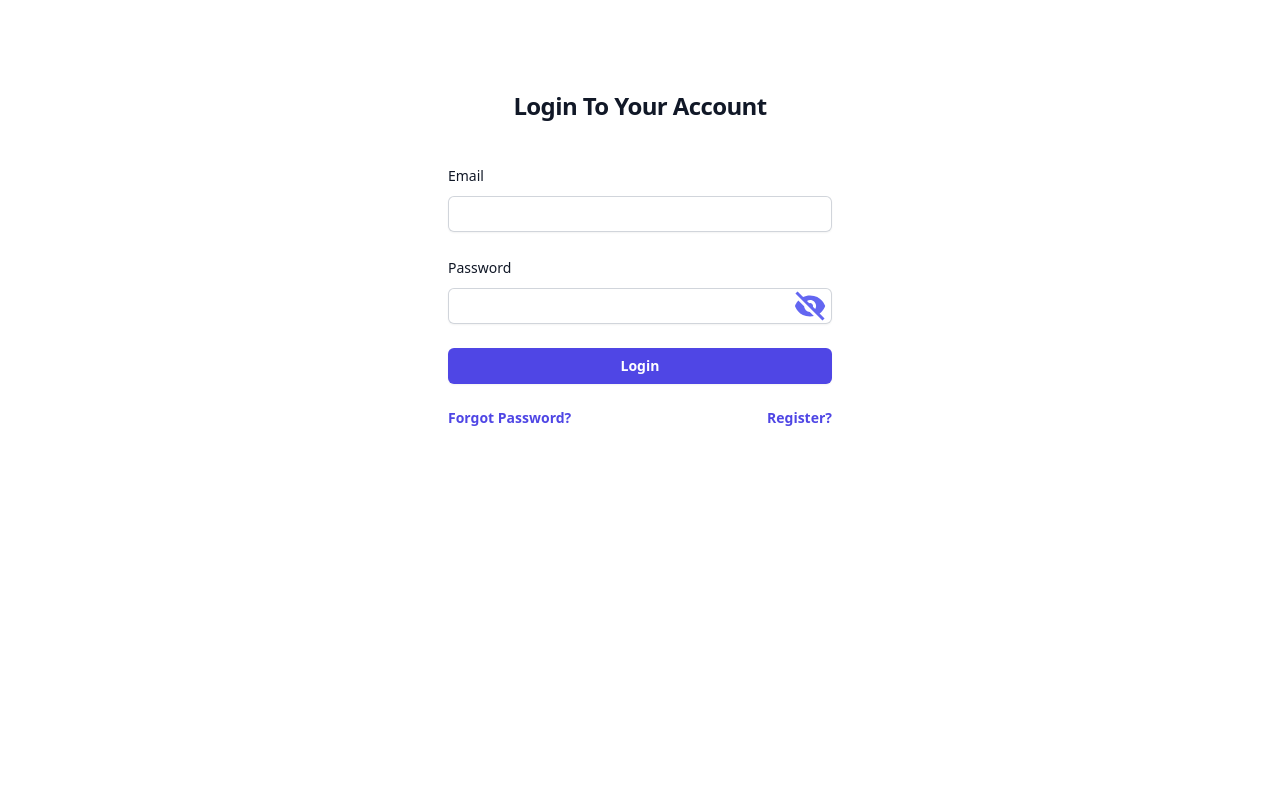
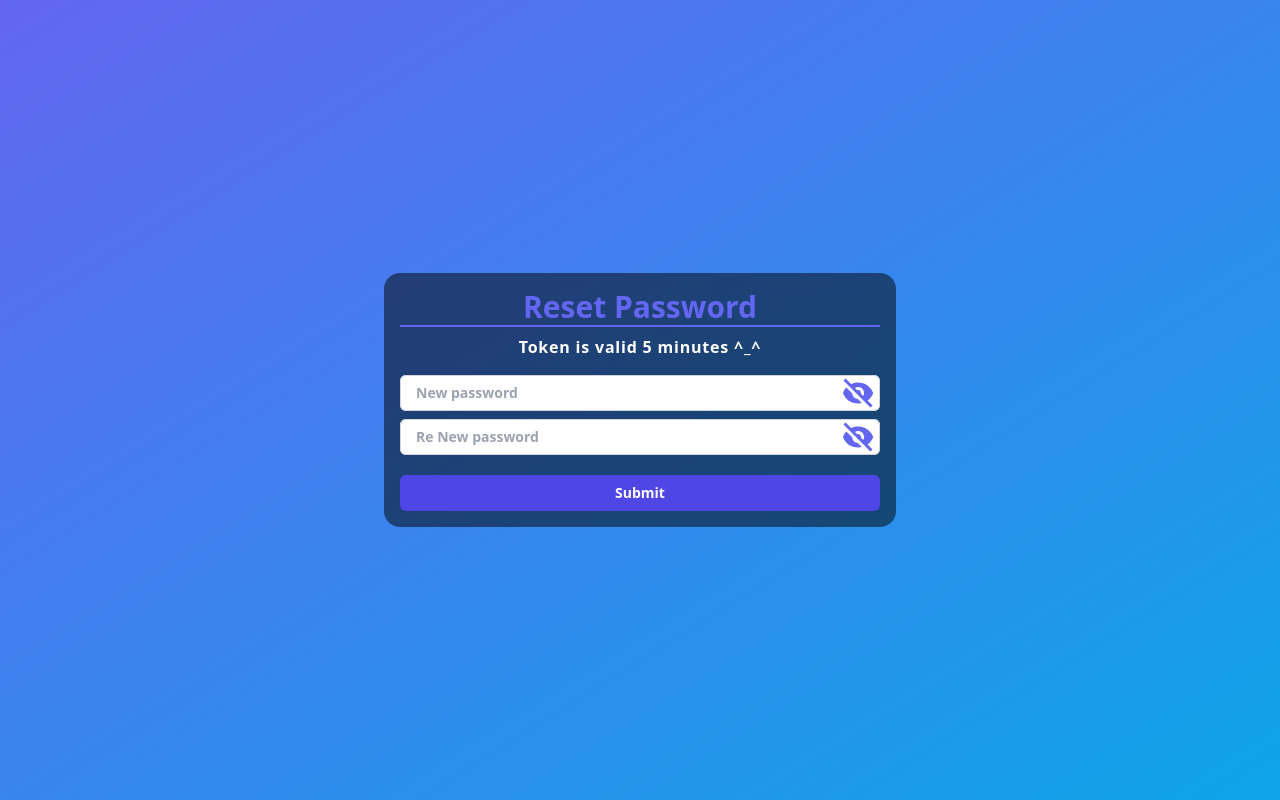
Before and after one commit to DevBassel/ChatApp, a React (Create React App) app in the folder client/: page /reset-password/1 in a window 1280 px wide. Before the commit this address led to /login. Built offline with nearby package versions, Linux system fonts and the light colour scheme; no server answers.

Commit message:
add forgot password

```diff
--- a/client/src/App.js
+++ b/client/src/App.js
@@ -7,6 +7,7 @@ import Popup from "./components/Popup";
 import Profile from "./pages/Profile";
 import Messenger from "./pages/Messenger";
 import NotFound from "./pages/NotFound";
+import ReSetPass from "./pages/ReSetPass";
 
 function App() {
   return (
@@ -18,6 +19,7 @@ function App() {
 
         <Route path="/login" element={<Login />} />
         <Route path="/register" element={<Register />} />
+        <Route path="/reset-password/:token" element={<ReSetPass />} />
         <Route path="/verify" element={<Verify />} />
 
         <Route path="*" element={<NotFound />} />
--- a/client/src/pages/Home.jsx
+++ b/client/src/pages/Home.jsx
@@ -26,10 +26,15 @@ export default function Home() {
     socket.connect();
     socket.emit("addUser", user?._id);
     socket.on("newChat", () => dispatch(getMyChats()));
+    socket.on("online", (users) => {
+      setActiveUsers(users);
+    });
+
+    return () => {
+      socket.off("newChat");
+    };
   }, [dispatch, user?._id]);
-  socket.on("online", (users) => {
-    setActiveUsers(users);
-  });
+
   return (
     <>
       <Navbar />
--- a/client/src/pages/Login.jsx
+++ b/client/src/pages/Login.jsx
@@ -6,11 +6,14 @@ import { useDispatch, useSelector } from "react-redux";
 import { login } from "../featchers/auth/authActions";
 import { addError } from "../featchers/error/errorSlice";
 import { authReset } from "../featchers/auth/authSlice";
+import Swal from "sweetalert2";
+import axios from "axios";
+import Loading from "../components/Loading";
 
 export default function Login() {
   const dispatch = useDispatch();
   const navigate = useNavigate();
-  const { error, user } = useSelector((s) => s.auth);
+  const { error, user, loading } = useSelector((s) => s.auth);
 
   const [userData, setData] = useState({
     email: "",
@@ -57,8 +60,45 @@ export default function Login() {
     }
   }
 
+  const sendReset = () => {
+    Swal.fire({
+      title: "Reset Your Password ^_^",
+      input: "email",
+      inputLabel: "Enter Your Email",
+      showCancelButton: true,
+      inputValidator: (val) => {
+        if (!emailPattern.test(val)) return "Enter Valid Email";
+      },
+    }).then(async (r) => {
+      if (r.isConfirmed) {
+        try {
+          const res = await axios.post(
+            "/api/auth/forget-password",
+            {
+              email: r.value,
+            },
+            { withCredentials: true }
+          );
+          if (res.data.success) {
+            Swal.fire({
+              title: "Check Your Email",
+              icon: "success",
+              iconColor: "#4f46e5",
+            });
+          }
+        } catch (error) {
+          Swal.fire({
+            title: error.response.data.error,
+            icon: "error",
+          });
+        }
+      }
+    });
+  };
+
   return (
     <>
+      {loading && <Loading />}
       <div className="flex min-h-full flex-1 flex-col justify-center px-6 py-12 lg:px-8">
         <div className="sm:mx-auto sm:w-full sm:max-w-sm">
           <h2 className="mt-10 capitalize text-center text-2xl font-bold leading-9 tracking-tight text-gray-900">
@@ -97,12 +137,12 @@ export default function Login() {
               </button>
             </div>
             <div className="text-sm flex capitalize justify-between">
-              <a
-                href="#s"
+              <Link
+                onClick={sendReset}
                 className=" font-bold text-indigo-600 hover:text-indigo-500"
               >
                 Forgot password?
-              </a>
+              </Link>
               <Link
                 to="/register"
                 className=" font-bold text-indigo-600 hover:text-indigo-500"
--- a/client/src/pages/Messenger.jsx
+++ b/client/src/pages/Messenger.jsx
@@ -73,6 +73,13 @@ export default function Messenger() {
     // checkIfImage(firendData?.avatar, setcheckImg);
 
     scrollDown.current?.scrollIntoView({ behavior: "smooth" });
+
+    return () => {
+      socket.emit("addUser", user?._id);
+      socket.off("typeing");
+      socket.off("stopTypeing");
+      socket.off("msg");
+    };
   }, [firendData?.avatar, msgs, user?._id]);
   socket.on("online", (users) => {
     setActiveUsers(users);
--- a/client/src/pages/RESetPass.jsx
+++ b/client/src/pages/RESetPass.jsx
@@ -1,46 +1,81 @@
 import React, { useState } from "react";
 import Input from "../components/Input";
 import { BiShow, BiSolidHide } from "react-icons/bi";
+import { useNavigate, useParams } from "react-router-dom";
+import { addError } from "../featchers/error/errorSlice";
+import { useDispatch } from "react-redux";
+import axios from "axios";
+import Swal from "sweetalert2";
 
 export default function RESetPass() {
+  const { token } = useParams();
   const [showPass, setShowPass] = useState(false);
+  const dispatch = useDispatch();
+  const navigate = useNavigate();
+  const passwordPattern =
+    /^(?=.*[A-Za-z])(?=.*\d)(?=.*[@$!%*#?&])[A-Za-z\d@$!%*#?&]{8,}$/;
   const [userData, setData] = useState({
-    current: "",
     password: "",
     password2: "",
   });
-
   const getData = ({ target }) =>
     setData({ ...userData, [target.name]: target.value });
-  const resetPass = (e) => {
+
+  const resetPass = async (e) => {
     e.preventDefault();
-    console.log("password reset");
+    // check input is not empty
+    if (userData.password.trim() && userData.password2.trim()) {
+      if (userData.password === userData.password2) {
+        if (passwordPattern.test(userData.password)) {
+          try {
+            // send requset to reset password
+            const res = await axios.post(`/api/auth/reset-password/${token}`, {
+              newPassword: userData.password,
+            });
+
+            // if success
+            if (res.data.success)
+              Swal.fire({
+                title: "Password Is Reset ^_^",
+                icon: "success",
+              }).then((r) => {
+                if (r.isConfirmed) navigate("/login");
+              });
+          } catch (error) {
+            // popup error
+            Swal.fire({
+              title: "Token Is Expired",
+              icon: "error",
+            }).then((r) => {
+              if (r.isConfirmed) navigate("/login");
+            });
+            //
+          }
+        } else
+          dispatch(
+            addError(
+              "Min 8 chars,  one uppercase letter, one lowercase letter, one number and one special character"
+            )
+          );
+      } else dispatch(addError("password dont't match"));
+    } else dispatch(addError("not valid form"));
   };
 
   return (
-    <div className="bg-slate-400 w-full leading-10 mt-6 p-4 font-bold rounded-2xl">
+    <section className="bg-gradient-to-tl h-screen absolute p-4 w-full from-sky-500 to-indigo-500">
+      <div className="bg-black bg-opacity-50 backdrop-blur-md w-10/12 md:w-2/5 m-auto leading-10  absolute top-1/2 left-1/2 -translate-x-1/2 -translate-y-1/2 p-4 font-bold rounded-2xl">
         <h1 className="capitalize text-center font-bold text-3xl border-b-2 border-indigo-500 text-indigo-500">
           {" "}
           reset password
         </h1>
-      <form onSubmit={resetPass} className="w-80 m-auto">
-        <Input
-          type={showPass ? "text" : "password"}
-          placeholder="Current password"
-          value={userData.current}
-          fun={getData}
-          ex={
-            <div
-              className=" absolute top-0 cursor-pointer right-1 text-4xl text-indigo-500"
-              onClick={() => setShowPass(!showPass)}
-            >
-              {showPass ? <BiShow /> : <BiSolidHide />}
-            </div>
-          }
-        />
+        <p className="text-center font-bold text-white tracking-wider">
+          Token is valid 5 minutes ^_^
+        </p>
+        <form onSubmit={resetPass} className="w-full m-auto">
           <Input
             type={showPass ? "text" : "password"}
             placeholder="New password"
+            name="password"
             value={userData.password}
             fun={getData}
             ex={
@@ -55,6 +90,7 @@ export default function RESetPass() {
           <Input
             type={showPass ? "text" : "password"}
             placeholder="Re New password"
+            name="password2"
             value={userData.password2}
             fun={getData}
             ex={
@@ -74,5 +110,6 @@ export default function RESetPass() {
           </button>
         </form>
       </div>
+    </section>
   );
 }
--- a/client/src/pages/Register.jsx
+++ b/client/src/pages/Register.jsx
@@ -25,7 +25,7 @@ export default function Register() {
   // regex pattern
   const emailPattern = /^[a-zA-Z0-9._%+-]+@[a-zA-Z0-9.-]+\.[a-zA-Z]{2,}$/;
   const passwordPattern =
-    /^(?=.*[A-Za-z])(?=.*\d)(?=.*[@$!%*#?&])[A-Za-z\d@$!%*#?&]{8,}$/;
+    /^(?=.*[a-z])(?=.*[A-Z])(?=.*\d)(?=.*[@$!%*?&])[A-Za-z\d@$!%*?&]{8,}$/;
 
   // set form data in state
   const getData = ({ target }) =>
@@ -65,7 +65,12 @@ export default function Register() {
         formData.append("password", userData.password);
 
         dispatch(register(formData));
-      } else dispatch(addError("Passwords do not match."));
+      } else
+        dispatch(
+          addError(
+            "Min 8 chars,  one uppercase letter, one lowercase letter, one number and one special character"
+          )
+        );
     } else {
       dispatch(addError("form not valid"));
     }
```
Also changed, not shown: 6 other files (tests, documents, lock files or other folders). Lines whose indentation alone changed are shown as unchanged.
